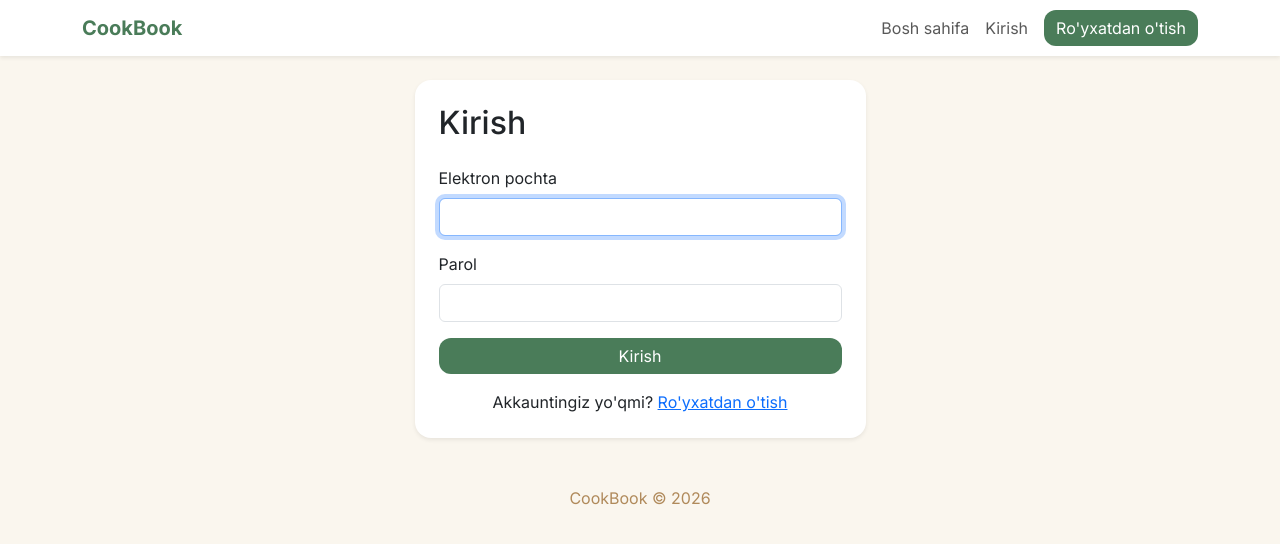
After one commit to mqurbonboyeva/cookbook, a Django app: a page that uses templates/base.html in a window 1280 px wide. The commit adds this page. Shown: the top 544 px of the page. Run offline with Django 5.2, Linux system fonts and the light colour scheme.

Commit message:
Ro'yxatdan o'tish, kirish, chiqish va profil sahifalari qo'shildi

```diff
--- /dev/null
+++ b/accounts/forms.py
@@ -0,0 +1,56 @@
+from django import forms
+from django.contrib.auth.forms import AuthenticationForm, UserCreationForm
+
+from .models import User
+
+
+class RegisterForm(UserCreationForm):
+    class Meta:
+        model = User
+        fields = ('first_name', 'last_name', 'email')
+        labels = {
+            'first_name': 'Ism',
+            'last_name': 'Familiya',
+            'email': 'Elektron pochta',
+        }
+
+    def __init__(self, *args, **kwargs):
+        super().__init__(*args, **kwargs)
+        self.fields['first_name'].required = True
+        self.fields['last_name'].required = True
+        self.fields['password1'].label = 'Parol'
+        self.fields['password2'].label = 'Parolni tasdiqlang'
+        for field in self.fields.values():
+            field.widget.attrs['class'] = 'form-control'
+
+    def clean_email(self):
+        email = self.cleaned_data['email'].strip().lower()
+        if User.objects.filter(email__iexact=email).exists():
+            raise forms.ValidationError(
+                "Bu elektron pochta bilan akkaunt allaqachon mavjud.")
+        return email
+
+
+class LoginForm(AuthenticationForm):
+    username = forms.EmailField(
+        label='Elektron pochta',
+        widget=forms.EmailInput(attrs={'class': 'form-control', 'autofocus': True}))
+    password = forms.CharField(
+        label='Parol',
+        widget=forms.PasswordInput(attrs={'class': 'form-control'}))
+
+    error_messages = {
+        'invalid_login': "Elektron pochta yoki parol noto'g'ri.",
+        'inactive': "Bu akkaunt faol emas.",
+    }
+
+
+class ProfileForm(forms.ModelForm):
+    class Meta:
+        model = User
+        fields = ('first_name', 'last_name')
+        labels = {'first_name': 'Ism', 'last_name': 'Familiya'}
+        widgets = {
+            'first_name': forms.TextInput(attrs={'class': 'form-control'}),
+            'last_name': forms.TextInput(attrs={'class': 'form-control'}),
+        }
--- /dev/null
+++ b/accounts/urls.py
@@ -0,0 +1,16 @@
+from django.contrib.auth import views as auth_views
+from django.urls import path
+
+from . import views
+from .forms import LoginForm
+
+app_name = 'accounts'
+
+urlpatterns = [
+    path('register/', views.register, name='register'),
+    path('login/', auth_views.LoginView.as_view(
+        template_name='accounts/login.html',
+        authentication_form=LoginForm), name='login'),
+    path('logout/', auth_views.LogoutView.as_view(), name='logout'),
+    path('profile/', views.profile, name='profile'),
+]
--- a/config/settings.py
+++ b/config/settings.py
@@ -130,3 +130,6 @@ STATIC_ROOT = BASE_DIR / 'staticfiles'
 
 MEDIA_URL = '/media/'
 MEDIA_ROOT = BASE_DIR / 'media'
+LOGIN_URL = 'accounts:login'
+LOGIN_REDIRECT_URL = 'home'
+LOGOUT_REDIRECT_URL = 'home'
--- a/config/urls.py
+++ b/config/urls.py
@@ -1,11 +1,12 @@
 from django.conf import settings
 from django.conf.urls.static import static
 from django.contrib import admin
-from django.urls import path
+from django.urls import include, path
 from django.views.generic import TemplateView
 
 urlpatterns = [
     path('admin/', admin.site.urls),
+    path('accounts/', include('accounts.urls')),
     path('', TemplateView.as_view(template_name='home.html'), name='home'),
 ]
 
--- /dev/null
+++ b/templates/accounts/login.html
@@ -0,0 +1,29 @@
+{% extends 'base.html' %}
+{% block title %}Kirish — CookBook{% endblock %}
+{% block content %}
+<div class="row justify-content-center">
+  <div class="col-12 col-md-6 col-lg-5">
+    <div class="card border-0 shadow-sm p-4" style="border-radius: var(--cb-radius)">
+      <h2 class="mb-4">Kirish</h2>
+      <form method="post" novalidate>
+        {% csrf_token %}
+        {% if form.non_field_errors %}
+          <div class="alert alert-danger">
+            {% for error in form.non_field_errors %}{{ error }}{% endfor %}
+          </div>
+        {% endif %}
+        {% for field in form %}
+          <div class="mb-3">
+            <label class="form-label" for="{{ field.id_for_label }}">{{ field.label }}</label>
+            {{ field }}
+          </div>
+        {% endfor %}
+        <button type="submit" class="btn btn-cb w-100">Kirish</button>
+      </form>
+      <p class="mt-3 mb-0 text-center">
+        Akkauntingiz yo'qmi? <a href="{% url 'accounts:register' %}">Ro'yxatdan o'tish</a>
+      </p>
+    </div>
+  </div>
+</div>
+{% endblock %}
--- a/templates/base.html
+++ b/templates/base.html
@@ -12,13 +12,29 @@
 <body>
   <nav class="navbar navbar-expand-lg bg-white shadow-sm">
     <div class="container">
-      <a class="navbar-brand fw-bold" style="color: var(--cb-green)" href="/">CookBook</a>
+      <a class="navbar-brand fw-bold" style="color: var(--cb-green)" href="{% url 'home' %}">CookBook</a>
       <button class="navbar-toggler" type="button" data-bs-toggle="collapse" data-bs-target="#nav">
         <span class="navbar-toggler-icon"></span>
       </button>
       <div class="collapse navbar-collapse" id="nav">
-        <ul class="navbar-nav ms-auto">
-          <li class="nav-item"><a class="nav-link" href="/">Bosh sahifa</a></li>
+        <ul class="navbar-nav ms-auto align-items-lg-center">
+          <li class="nav-item"><a class="nav-link" href="{% url 'home' %}">Bosh sahifa</a></li>
+          {% if user.is_authenticated %}
+            <li class="nav-item">
+              <a class="nav-link" href="{% url 'accounts:profile' %}">{{ user.first_name|default:user.email }}</a>
+            </li>
+            <li class="nav-item">
+              <form method="post" action="{% url 'accounts:logout' %}" class="d-inline">
+                {% csrf_token %}
+                <button type="submit" class="btn btn-link nav-link">Chiqish</button>
+              </form>
+            </li>
+          {% else %}
+            <li class="nav-item"><a class="nav-link" href="{% url 'accounts:login' %}">Kirish</a></li>
+            <li class="nav-item ms-lg-2">
+              <a class="btn btn-cb" href="{% url 'accounts:register' %}">Ro'yxatdan o'tish</a>
+            </li>
+          {% endif %}
         </ul>
       </div>
     </div>
@@ -27,7 +43,7 @@
   <main class="container py-4">
     {% if messages %}
       {% for message in messages %}
-        <div class="alert alert-info">{{ message }}</div>
+        <div class="alert alert-{% if message.tags == 'error' %}danger{% else %}{{ message.tags|default:'info' }}{% endif %}">{{ message }}</div>
       {% endfor %}
     {% endif %}
     {% block content %}{% endblock %}
```
Also changed, not shown: accounts/views.py (+37 -2 lines), templates/accounts/profile.html (added, +26 -0 lines), templates/accounts/register.html (added, +27 -0 lines).
